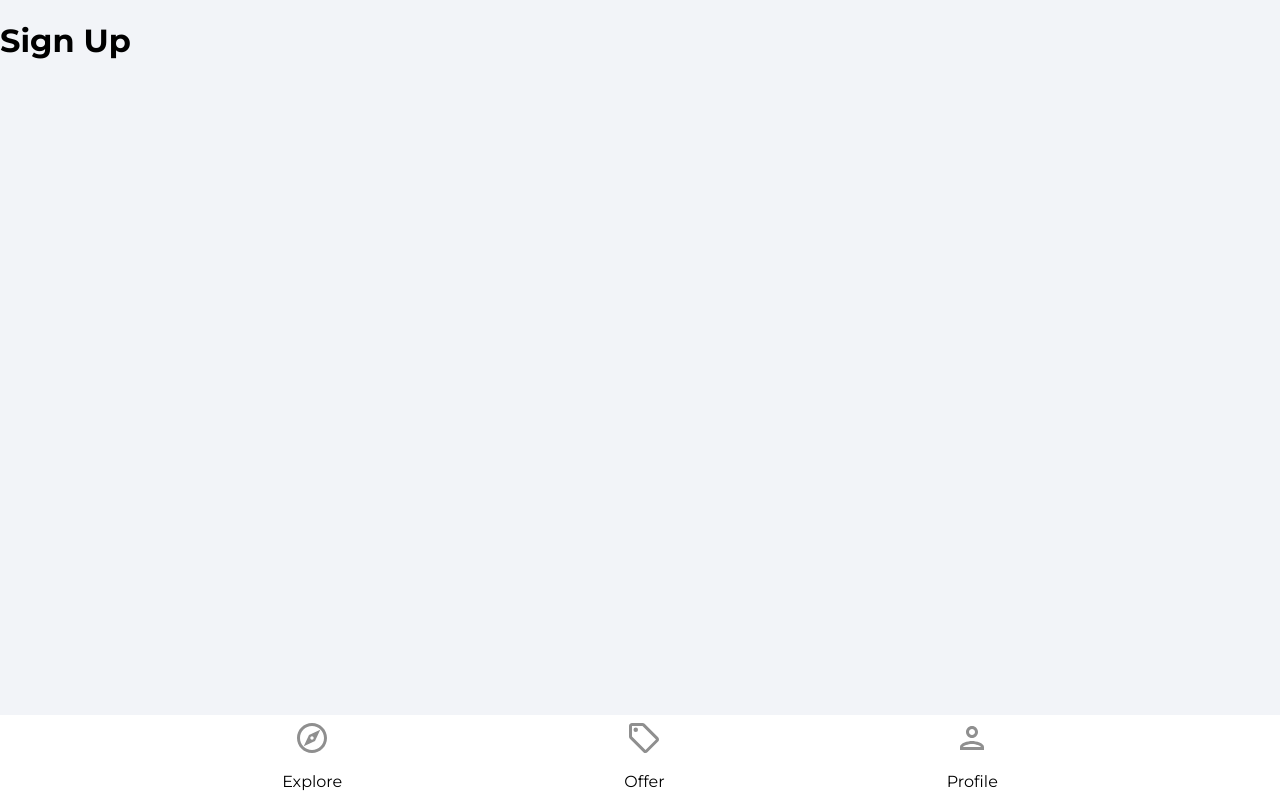
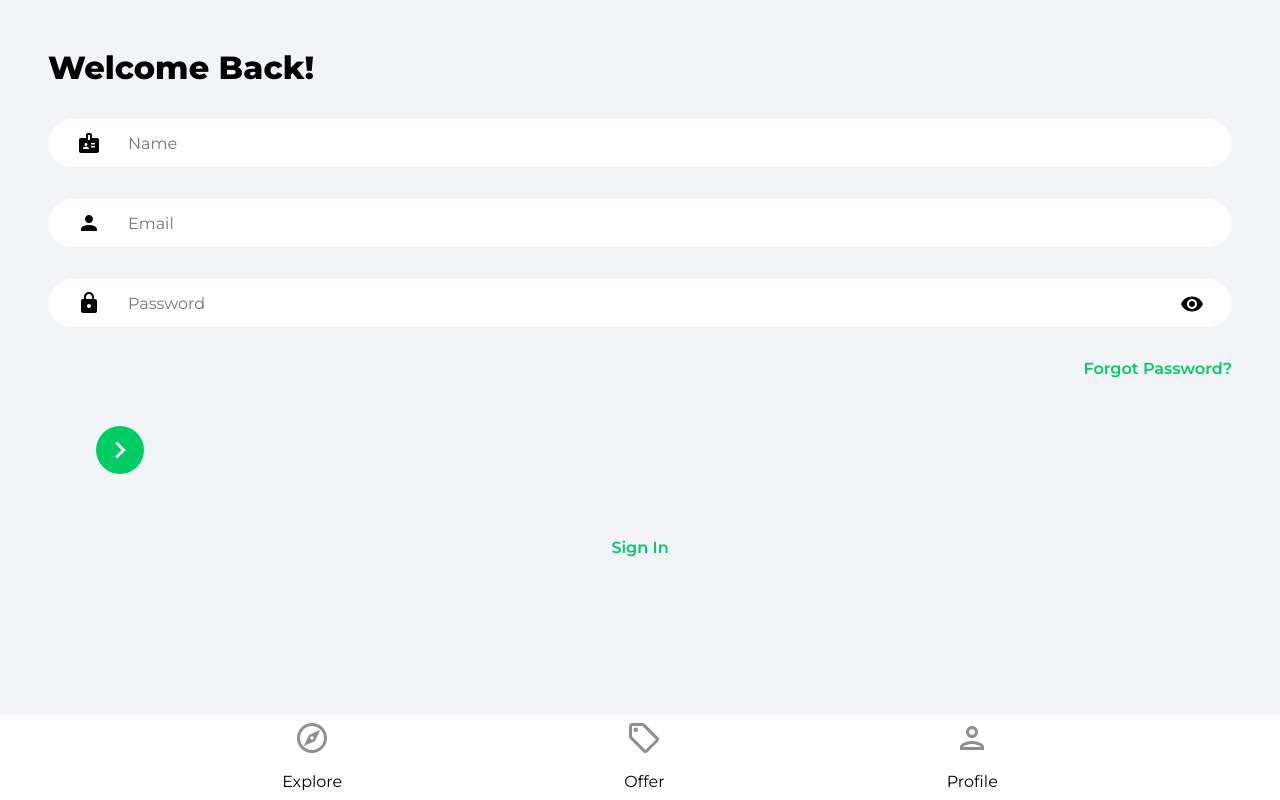
Before and after one commit to ldallalio/house-marketplace, a React (Create React App) app: page /sign-up in a window 1280 px wide. Built offline with nearby package versions, Linux system fonts and the light colour scheme.

Commit message:
adding signup and sign in pages

```diff
--- a/src/pages/SignIn.jsx
+++ b/src/pages/SignIn.jsx
@@ -1,10 +1,71 @@
-import React from 'react';
+import React, { useState } from 'react';
+import { Link, useNavigate } from 'react-router-dom';
+import { ReactComponent as ArrowRightIcon } from '../assets/svg/keyboardArrowRightIcon.svg';
+import visibilityIcon from '../assets/svg/visibilityIcon.svg';
 
 function SignIn() {
+	const [showPassword, setShowPassword] = useState(false);
+	const [formData, setFormData] = useState({
+		email: '',
+		password: '',
+	});
+	const { email, password } = formData;
+
+	const navigate = useNavigate();
+
+	const onChange = (e) => {
+		setFormData((prevState) => ({
+			...prevState,
+			[e.target.id]: e.target.value,
+		}));
+	};
 	return (
-		<div>
-			<h1>Sign In</h1>
-		</div>
+		<>
+			<div className='pageContainer'>
+				<header>
+					<p className='pageHeader'>Welcome Back!</p>
+				</header>
+				<form>
+					<input
+						className='emailInput'
+						type='email'
+						placeholder='Email'
+						id='email'
+						value={email}
+						onChange={onChange}
+					/>
+					<div className='passwordInputDiv'>
+						<input
+							type={showPassword ? 'text' : 'password'}
+							className='passwordInput'
+							placeholder='Password'
+							id='password'
+							value={password}
+							onChange={onChange}
+						/>
+						<img
+							src={visibilityIcon}
+							alt='Icon'
+							className='showPassword'
+							onClick={() => setShowPassword((prevState) => !prevState)}
+						/>
+					</div>
+					<Link to='/forgot-password' className='forgotPasswordLink'>
+						Forgot Password?
+					</Link>
+					<div className='signInBar'>
+						<p className='signInText'></p>
+						<button className='signInButton'>
+							<ArrowRightIcon fill='#ffffff' width='34px' height='34px' />
+						</button>
+					</div>
+				</form>
+				{/* Google OAuth  */}
+				<Link to='/sign-up' className='registerLink'>
+					Sign Up
+				</Link>
+			</div>
+		</>
 	);
 }
 
--- a/src/pages/SignUp.jsx
+++ b/src/pages/SignUp.jsx
@@ -1,10 +1,80 @@
-import React from 'react';
+import React, { useState } from 'react';
+import { Link, useNavigate } from 'react-router-dom';
+import { ReactComponent as ArrowRightIcon } from '../assets/svg/keyboardArrowRightIcon.svg';
+import visibilityIcon from '../assets/svg/visibilityIcon.svg';
 
 function SignUp() {
+	const [showPassword, setShowPassword] = useState(false);
+	const [formData, setFormData] = useState({
+		name: '',
+		email: '',
+		password: '',
+	});
+	const { name, email, password } = formData;
+
+	const navigate = useNavigate();
+
+	const onChange = (e) => {
+		setFormData((prevState) => ({
+			...prevState,
+			[e.target.id]: e.target.value,
+		}));
+	};
 	return (
-		<div>
-			<h1>Sign Up</h1>
-		</div>
+		<>
+			<div className='pageContainer'>
+				<header>
+					<p className='pageHeader'>Welcome Back!</p>
+				</header>
+				<form>
+					<input
+						className='nameInput'
+						type='text'
+						placeholder='Name'
+						id='name'
+						value={name}
+						onChange={onChange}
+					/>
+					<input
+						className='emailInput'
+						type='email'
+						placeholder='Email'
+						id='email'
+						value={email}
+						onChange={onChange}
+					/>
+					<div className='passwordInputDiv'>
+						<input
+							type={showPassword ? 'text' : 'password'}
+							className='passwordInput'
+							placeholder='Password'
+							id='password'
+							value={password}
+							onChange={onChange}
+						/>
+						<img
+							src={visibilityIcon}
+							alt='Icon'
+							className='showPassword'
+							onClick={() => setShowPassword((prevState) => !prevState)}
+						/>
+					</div>
+					<Link to='/forgot-password' className='forgotPasswordLink'>
+						Forgot Password?
+					</Link>
+					<div className='signUpBar'>
+						<p className='signUpText'></p>
+						<button className='signUpButton'>
+							<ArrowRightIcon fill='#ffffff' width='34px' height='34px' />
+						</button>
+					</div>
+				</form>
+				{/* Google OAuth  */}
+				<Link to='/sign-in' className='registerLink'>
+					Sign In
+				</Link>
+			</div>
+		</>
 	);
 }
 
```
